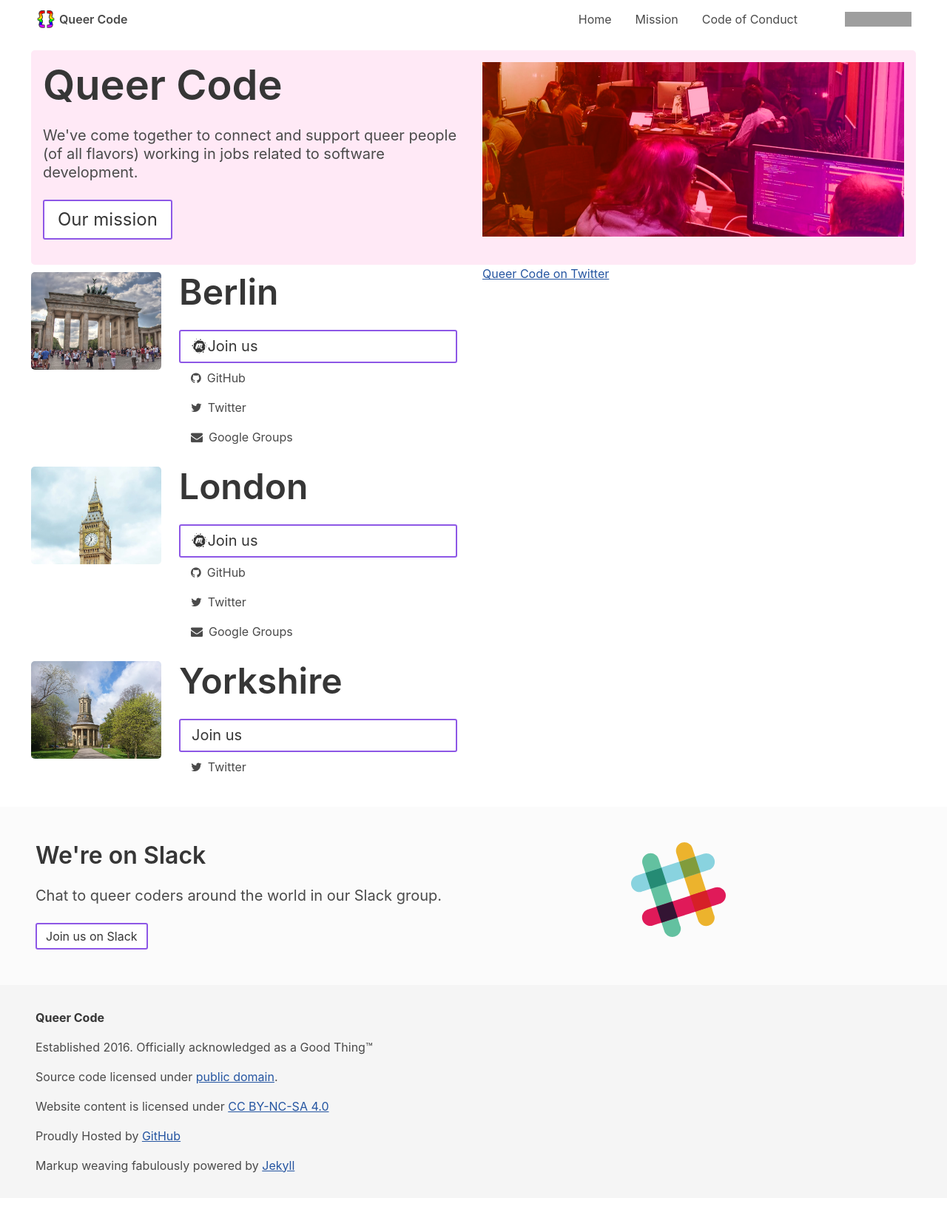
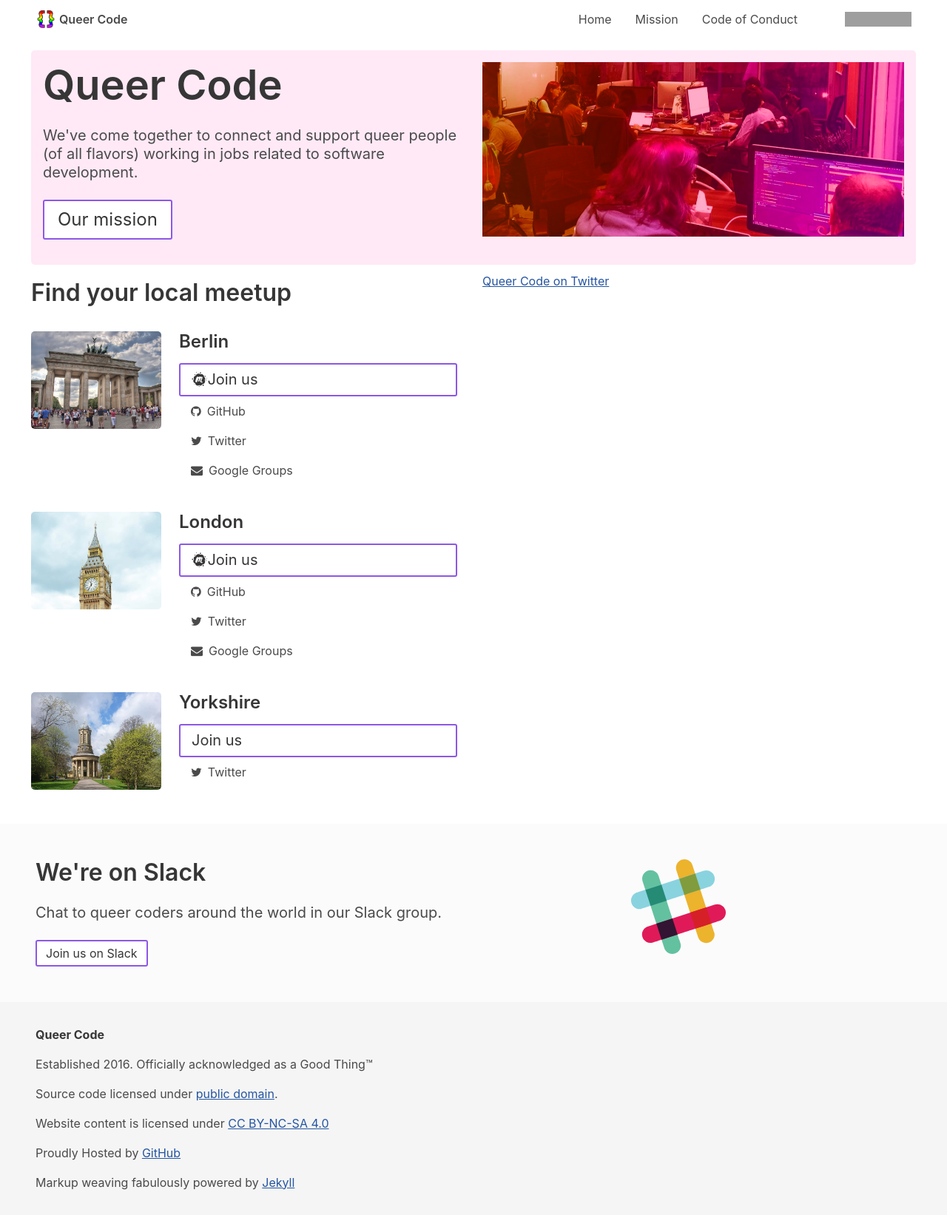
Before and after one commit to QueerCodeOrg/queercodeberlin.github.io, a Jekyll site: the page built from index.html, in a window 1280 px wide. Shown: the whole page at 74% size. Built offline with Jekyll 4.4.1, drawn with Linux system fonts in a browser that asks for light colours; comment, search, counter and statistics services are not loaded; before the commit the page ends 1620 px from its top, so only the background shows below that; grey boxes are pictures that could not be loaded.

Commit message:
Add back in h2 heading for places

```diff
--- a/_sass/queercode/components/places.scss
+++ b/_sass/queercode/components/places.scss
@@ -1,9 +1,16 @@
+.places > .title {
+  font-size: 2em;
+  margin-left: 10px;
+  margin-top: 20px;
+}
+
 .place {
   padding: 10px;
 }
 
-.place .title {
-  font-size: 3em;
+.place >* .title {
+  font-size: 1.5em;
+  margin-bottom: 0;
 }
 
 .places .links {
--- a/_sass/queercode/components/twitter.scss
+++ b/_sass/queercode/components/twitter.scss
@@ -5,5 +5,6 @@
 @media (min-width: 770px) {
   .twitter-timeline-container {
     display: block;
+    margin-top: 10px;
   }
 }
--- a/index.html
+++ b/index.html
@@ -25,6 +25,8 @@
 
 <div class="columns">
   <div class="column">
+    <div class="places">
+      <h2 class="title">Find your local meetup</h2>
       {% for meetup in site.data.meetups %}
       <div class="place">
         <div class="columns">
@@ -56,6 +58,7 @@
       </div>
       {% endfor %}
     </div>
+  </div>
 
   <div class="column">
     <div class="twitter-timeline-container">
```
Lines whose indentation alone changed are shown as unchanged.
